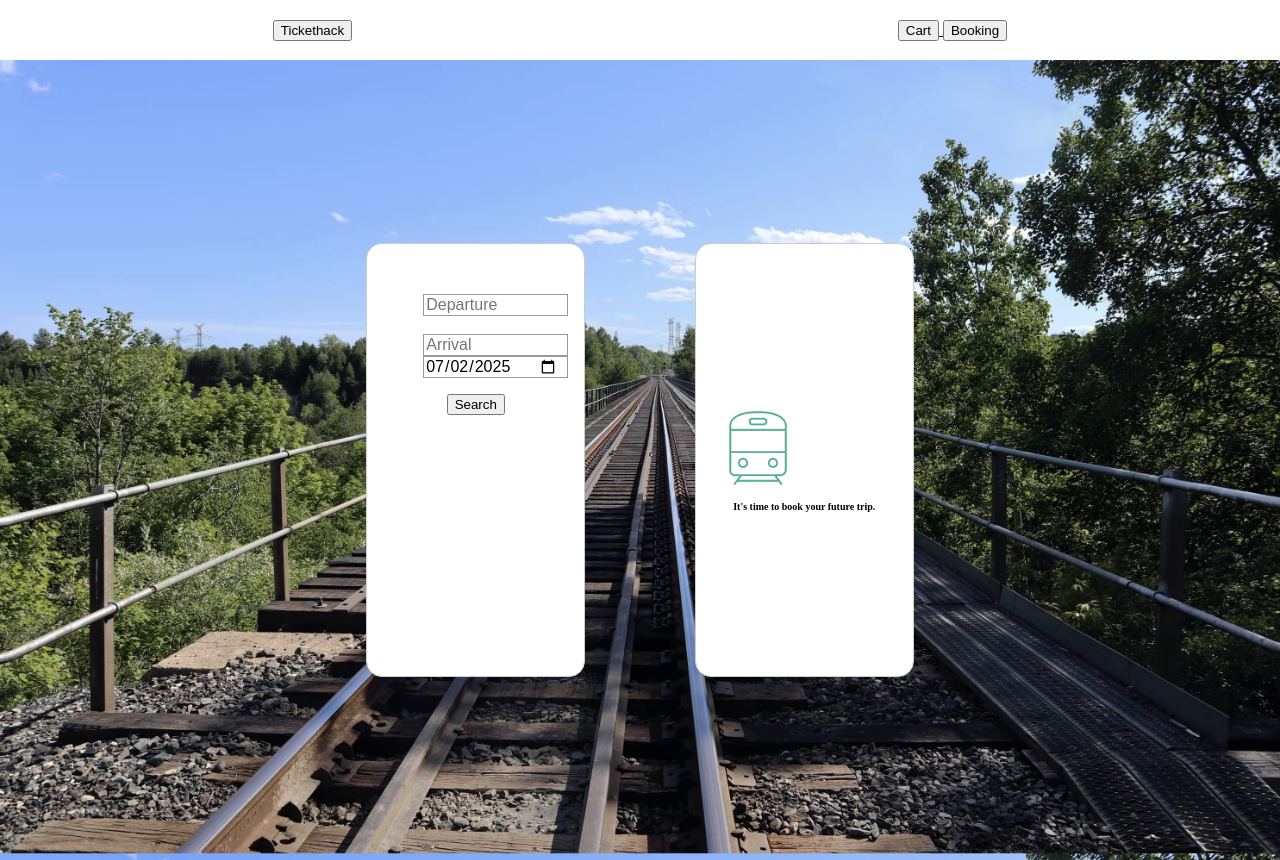
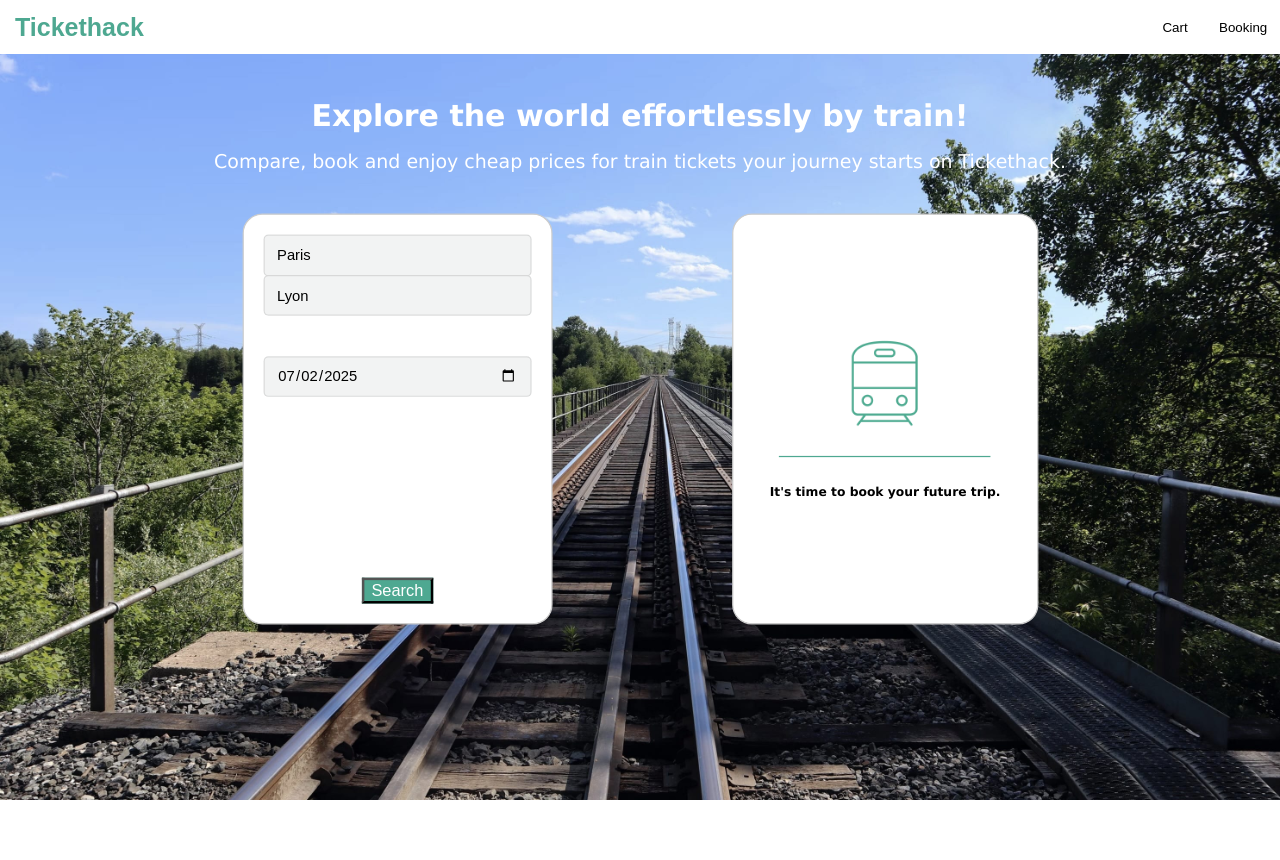
Before and after one commit to Tobear91/tickethack, a website with bundled scripts: page frontend/index.html in a window 1280 px wide. After the commit the page ends 800 px from the top, so only its background shows below. Built offline with nearby package versions, Linux system fonts and the light colour scheme.

Commit message:
new front

```diff
--- a/frontend/index.html
+++ b/frontend/index.html
@@ -6,16 +6,18 @@
     <title>TicketHack</title>
     <link rel="stylesheet" href="style.css" />
 </head>
-<header>
+<header class="headerGrid">
     <div id = "logoTicketHack">
         <a href="index.html">
             <button id="HomePage">Tickethack</button>
     </a>
     </div>
-    <div id="CartAndBooking">
+    <div id="cart">
         <a href="cart.html">
             <button id="cart">Cart</button>
         </a>
+    </div>
+    <div id="booking">
         <a href="booking.html">
             <button id="booking">Booking</button>
         </a>
@@ -23,30 +25,39 @@
 
 </header>
 <body>
+
+    <h5>Explore the world effortlessly by train!</h5>
+    <h6>Compare, book and enjoy cheap prices for train tickets your journey starts on Tickethack.</h6>
+
 <div id="container">
 
     <div id="travelForm">
-        <ul>
-            <li>
+        <ul id="grid-list">
+
+            <li class="liDepart">
                 <label for="Departure"></label>
-                <input type="text" id="Departure" name="Departure" placeholder="Departure" />
+                <input type="text" id="Departure" name="Departure" placeholder="Departure" value="Paris"/>
             </li>
-            <li>
+            <li class="liArrival">
                 <label for="arrival"></label>
-                <input type="text" id="Arrival" name="Arrival" placeholder="Arrival"/>
+                <input type="text" id="Arrival" name="Arrival" placeholder="Arrival" value = "Lyon">
             </li>
-            <li>
+            <li class="liDate">
+                <label for="ate"></label>
                 <input id="Date" type="date" placeholder="JJ/MM/AAAA>">
             </li>
             </ul>
             <div class="button">
-                <button type="submit">Search</button>
+                <button id="btnSearch" type="submit">Search</button>
             </div>
     </div>
 
     <div id="displayTravel">
-        <img src="images/train.png" id="logoTrain"/>
-        <h1 id="timeToBook">It's time to book your future trip.</h1>
+        <div id = "trainIcon">
+            <img src="images/train.png" id="logoTrain"/>
+            <div class="separator"></div>
+            <h1 id="timeToBook">It's time to book your future trip.</h1>
+        </div>
     </div>
 
 </div>
--- a/frontend/script.js
+++ b/frontend/script.js
@@ -26,24 +26,53 @@ document.querySelector('.button').addEventListener('click', function () {
 	})
     .then(response => response.json())
 	.then(data => {
+        const Travels = document.querySelector('#displayTravel')
+        Travels.innerHTML = '';
+        console.log(data)
 
-	//		if (data.result) {
-	//			document.querySelector('#cityList').innerHTML += `
-	//		<div class="cityContainer">
-	//			<p class="name">${data.weather.cityName}</p>
-	//			<p class="description">${data.weather.description}</p>
-	//			<img class="weatherIcon" src="images/${data.weather.main}.png"/>
-	//			<div class="temperature">
-	//				<p class="tempMin">${data.weather.tempMin}°C</p>
-	//				<span>-</span>
-	//				<p class="tempMax">${data.weather.tempMax}°C</p>
-	//			</div>
-	//			<button class="deleteCity" id="${data.weather.cityName}">Delete</button>
-	//		</div>
-	//				`;
-	//			updateDeleteCityEventListener();
-	//			document.querySelector('#button').value = '';
+        if (data.result === false){
+            console.log(data)
+            Travels.innerHTML = `
+            <div class= "divNotFound">
+            <img src="images/notfound.png" class="logoNotFound"/>
+            <div class="separator"></div>:q
+            <h1 id="timeToBook">No trip found.</h1>
+            </div>
+            `;
+            return;
+        }
+
+        for (let X of data.trips){
+            if (data.result){
+            Travels.innerHTML += `<div id = "responseTravel">
+            <div id="newDeparture"> ${X.departure} > ${X.arrival}  ${X.date} ${X.price}€</div>
+            <div id="buttonB">
+                <button id ="buttonBook" type="submit">Book</button>
+            </div>
+            </div>
+            `}
+        }
+    });
+});
 
 
-		});
+document.querySelector('#buttonBook').addEventListener('click', function () {
+	const departure = document.querySelector('#Departure').value;
+    const arrival = document.querySelector('#Arrival').value;
+    const date = document.querySelector('#Date').value;
+
+fetch('http://localhost:3000/trips:Id', {
+    method: 'POST',
+    headers: { 'Content-Type': 'application/json' },
+    body: JSON.stringify({ departure, arrival, date }),
+    })
+.then(response => response.json())
+.then(data => {
+    const cartTravels = document.querySelector('#cart.html')
+    console.log(data)
+    cartTravels.innerHTML += `
+
+    `;
+
+})
 });
--- a/frontend/style.css
+++ b/frontend/style.css
@@ -2,20 +2,59 @@ body {
 margin: 0;
 background-image: url(images/background.jpg);
 width: 100%;
-height: 500px;
+height: 100%;
 justify-items: center;
 background-size: cover;
 align-items: centergit;
 }
 
+/* Header */
+
 header {
-    display: flex;
     background-color: white;
     width: 100vw;
-    height: 60px;
+    height: 40px;
     justify-content: space-around;
     align-items: center;
 
+}
+
+.headerGrid{
+    margin-top: 0;
+    display: grid;
+    grid-template-columns: repeat(16, 1fr);
+    list-style: none;
+    padding: 7px;
+    padding-left: 25px;
+}
+
+#HomePage{
+color: #4ea891;
+background-color: white;
+border: none;
+font-size: 25px;
+font-family: Arial, Helvetica, sans-serif;
+font-weight: bold;
+}
+
+
+#cart{
+    background-color: white;
+    border: none;
+    text-decoration: none;
+    grid-column: 15 / 16;
+    justify-self: center;
+    align-self: center;
+}
+
+#logoTicketHack{
+    justify-self: center;
+    align-self: center;
+}
+
+#booking{
+    background-color: white;
+    border: none;
 }
 
 #HomePage{
@@ -23,33 +62,43 @@ header {
 
 }
 
+/* Titles */
+
+h5{
+    margin-top: 44px;
+    color: white;
+    font-size: 30px;
+    font-family: 'Lucida Sans', 'Lucida Sans Regular', 'Lucida Grande', 'Lucida Sans Unicode', Geneva, Verdana, sans-serif;
+    margin-bottom: 17px;
+}
+
+h6{
+    color: white;
+    font-size: 19px;
+    font-family: 'Lucida Sans', 'Lucida Sans Regular', 'Lucida Grande', 'Lucida Sans Unicode', Geneva, Verdana, sans-serif;
+    font-weight: lighter;
+    margin: 0;
+}
+
+
+/* Both Floating bloc */
+
 #container{
     display: flex;
     justify-content: center;
-    align-items: center;
-    height: 100vh;
-    gap: 40px;
+    margin-top: 80px;
+    height: 100%;
+    scale: 123%;
+    gap: 146px;
+
 }
+/* Floating Left Block */
 
 #travelForm {
-
+    display: flex;
     margin: 0 auto;
-    width: 30%;
-    height: 400px;
-    padding: 1em;
-    border: 1px solid #ccc;
-    border-radius: 1em;
-    background-color: white;
-    text-align: center;
-    justify-content: center;
-    box-shadow: 1px;
-}
-
-#displayTravel{
-    display: flex;
-    width: 30%;
-    height: 400px;
-    margin: 0 auto;
+    width: 40%;
+    height: 300px;
     padding: 1em;
     border: 1px solid #ccc;
     border-radius: 1em;
@@ -57,54 +106,173 @@ header {
     text-align: center;
     justify-content: center;
     flex-direction: column;
+    box-shadow: 1px;
+}
+
+#grid-list {
+    margin-top: 0;
+    display: grid;
+    grid-template-rows: repeat(8, 1fr);
+    list-style: none;
+    padding: 0;
+    height: 90%;
+}
+
+#btnSearch{
+    color: white;
+    background-color: #4ea891;
+}
+
+li{
+    font-size: 12px;
+}
+
+#Departure{
+    height: 102%;
+    padding: 5px;
+    padding-left: 10px;
+    padding-right: 10px;
+    border-radius: 4px;
+    border: 1px solid rgba(0, 0, 0, 0.1);
+}
+
+#Arrival{
+    height: 102%;
+    padding: 5px;
+    padding-left: 10px;
+    padding-right: 10px;
+    border-radius: 4px;
+    border: 1px solid rgba(0, 0, 0, 0.1);
+}
+
+.separator {
+    height: 1px;
+    background-color: #4ea891;
+    width: 80%;
+    margin: 1em 0;
+  }
+
+#Date{
+    height: 100%;
+    padding: 5px;
+    padding-left: 10px;
+    padding-right: 10px;
+    border-radius: 4px;
+    border: 1px solid rgba(0, 0, 0, 0.1);
+}
+
+.liDepart{
+    grid-row: 1;
+}
+
+.liArrival{
+    grid-row: 2;
+}
+
+.liDate{
+    grid-row: 4;
+}
+
+/* Custom Date Form */
+
+input,
+textarea {
+    font: 1em sans-serif;
+    width: 100%;
+    box-sizing: border-box;
+    border: 1px solid #999;
+    background-color: #f2f3f3;
+    justify-content: space-around;
+    justify-self: center;
+    align-self: center;
+}
+
+
+
+/* Bloc Droite Défault */
+
+#displayTravel{
+    display: flex;
+    height: 300px;
+    margin: 0 auto;
+    padding: 1em;
+    border: 1px solid #ccc;
+    border-radius: 1em;
+    background-color: white;
+    flex-direction: column;
+    overflow-y: scroll;
+}
+
+#trainIcon{
+    height: 100%;
+    display: flex;
+    justify-content: center;
+    align-items: center;
+    flex-direction: column;
+}
+
+h1{
+    font-family: 'Lucida Sans', 'Lucida Sans Regular', 'Lucida Grande', 'Lucida Sans Unicode', Geneva, Verdana, sans-serif;
+}
+
+.divNotFound{
+    display: flex;
+    justify-content: center;
+    align-items: center;
+    flex-direction: column;
+    height: 100%;
+}
+
+.logoNotFound{
+    display: flex;
+    margin: 0 auto;
+    width: 40%;
+    justify-content: center;
+    align-items: center;
 }
 
 #timeToBook {
     font-size: 10px;
+    text-align: center;
 }
 
 #logoTrain{
+    margin: 0 auto;
+    width: 40%;
+    justify-self: center;
+    align-self: center;
+}
 
-    width: 50%;
+/* Bloc Retour Voyages */
+#responseTravel{
+    display: flex;
+    background-color: #f2f3f3;
+    margin: 5px;
+    border-radius: 2px;
+    float: right;
+    justify-content: space-around;
+    align-items: center;
+    font-family: Arial, Helvetica, sans-serif;
+    padding: 5px;
+    font-size: 9px;
 
 }
 
-ul {
-    list-style: none;
+#buttonB{
+    width: 30px;
 }
 
-form li + li +  {
-    margin-top: 1em;
-}
-
-label {
-    display: inline-block;
-    width: 90%;
-    text-align: right;
-}
-
-input,
-textarea {
-    display: flex;
-    font: 1em sans-serif;
-    width: 100%;
-    box-sizing: border-box;
-    border: 1px solid #999;
-}
-
-input:focus,
-textarea:focus {
-    border-color: #000;
-}
-
-textarea {
-    vertical-align: top;
-    height: 5em;
-    resize: vertical;
+#buttonBook {
+    float: right;
+    background-color: #4ea891;
+    color: white;
+    border-radius: 3px;
+    margin-right: 7px;
+    font-size: 10px;
+    border: none;
 }
 
 
 
-button {
 
-}
+/* Grid Response Travels */
```
Also changed, not shown: 2 other files.
